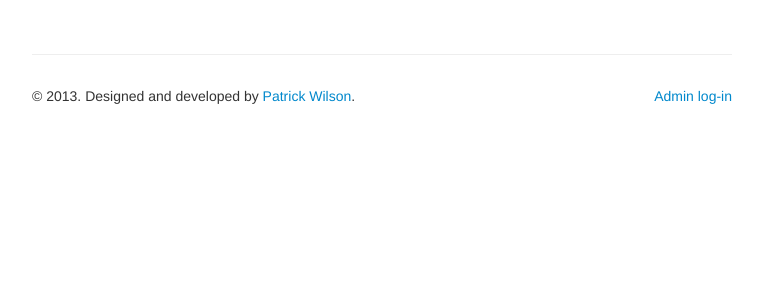
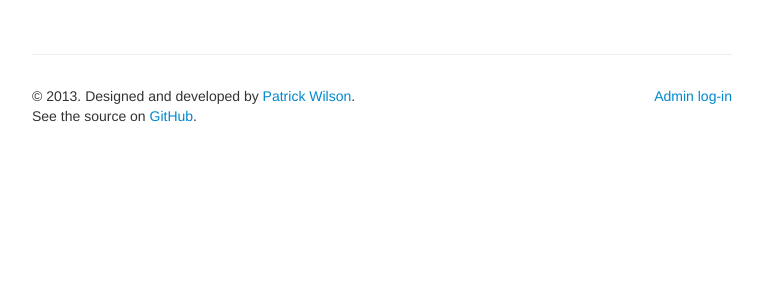
Before and after one commit to patrickw14/blogsite, a Django app: template MyBlog/templates/about.html in a window 1280 px wide. Shown: the part 438-738 px from the top of the page, without its empty margins (258-1021 px from the left). Run offline with Django 3.2, Linux system fonts and the light colour scheme; the template is opened without the code that fills it, so the values that code supplies are empty; some libraries are stand-ins or nearby versions.

Commit message:
Added link to github

```diff
--- a/MyBlog/templates/base.html
+++ b/MyBlog/templates/base.html
@@ -74,7 +74,10 @@
       <hr>
 
       <div class="footer">
-        <div class="pull-left">&copy; 2013. Designed and developed by <a href="https://twitter.com/pswilson14">Patrick Wilson</a>.</div>
+        <div class="pull-left">&copy; 2013. Designed and developed by <a href="https://twitter.com/pswilson14">Patrick Wilson</a>.
+        <br>
+        See the source on <a href="http://www.github.com/patrickw14/blogsite">GitHub</a>.
+        </div>
 	{% if user.is_authenticated %}
 	<div class="pull-right"><a href="/logout/">Admin log-out</a></div>
 	{% else %}
```
